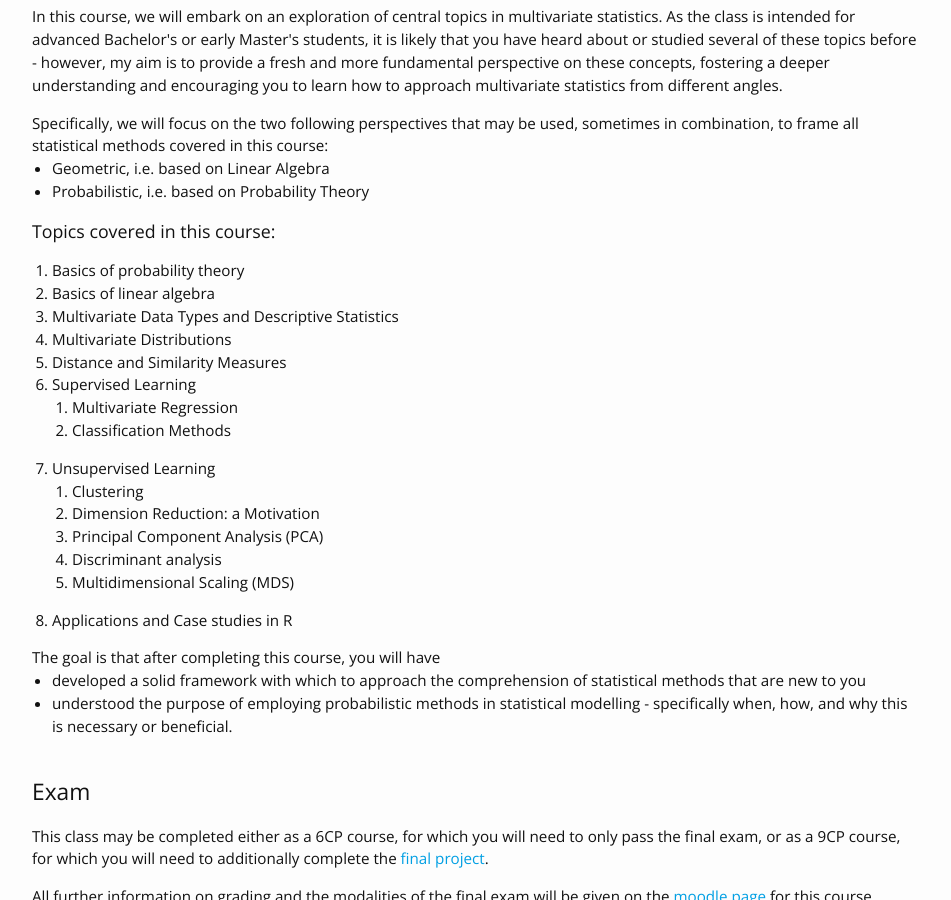
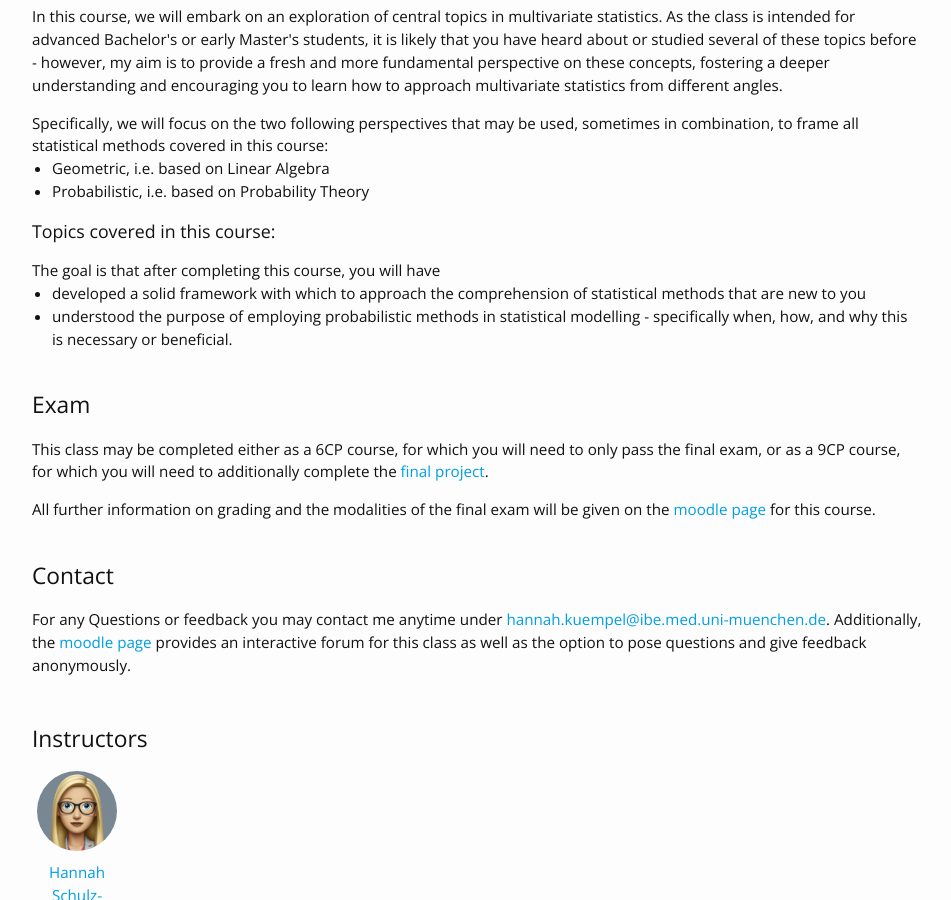
Before and after one commit to 11annah-s-teachings/11annah-s-teachings.github.io, a Jekyll site: the page built from index.md, in a window 1280 px wide and 900 px high, scrolled down 558 px. Shown: the whole window, without its empty margins (163-1114 px from the left). Built offline with Jekyll 4.4.1, drawn with Linux system fonts in a browser that asks for light colours; nearby versions of some CDN libraries.

Commit message:
Update course_description.html

```diff
--- a/_includes/course_description.html
+++ b/_includes/course_description.html
@@ -8,27 +8,7 @@
     <li>Probabilistic, i.e. based on Probability Theory</li>
   </ul>
   <h3>Topics covered in this course:</h3>
-  <ol>
-    <li>Basics of probability theory</li>
-    <li>Basics of linear algebra</li>
-    <li>Multivariate Data Types and Descriptive Statistics</li>
-    <li>Multivariate Distributions</li>
-    <li>Distance and Similarity Measures</li>
-    <li>Supervised Learning</li>
-      <ol>
-        <li>Multivariate Regression</li>
-        <li>Classification Methods</li>
-      </ol>
-    <li>Unsupervised Learning</li>
-    <ol>
-      <li>Clustering</li>
-      <li>Dimension Reduction: a Motivation</li>
-      <li>Principal Component Analysis (PCA)</li>
-      <li>Discriminant analysis</li>
-      <li>Multidimensional Scaling (MDS)</li>
-    </ol>
-    <li>Applications and Case studies in R</li>
-  </ol>
+
 The goal is that after completing this course, you will have
 <ul>
   <li>developed a solid framework with which to approach the comprehension of statistical methods that are new to you</li>
```
